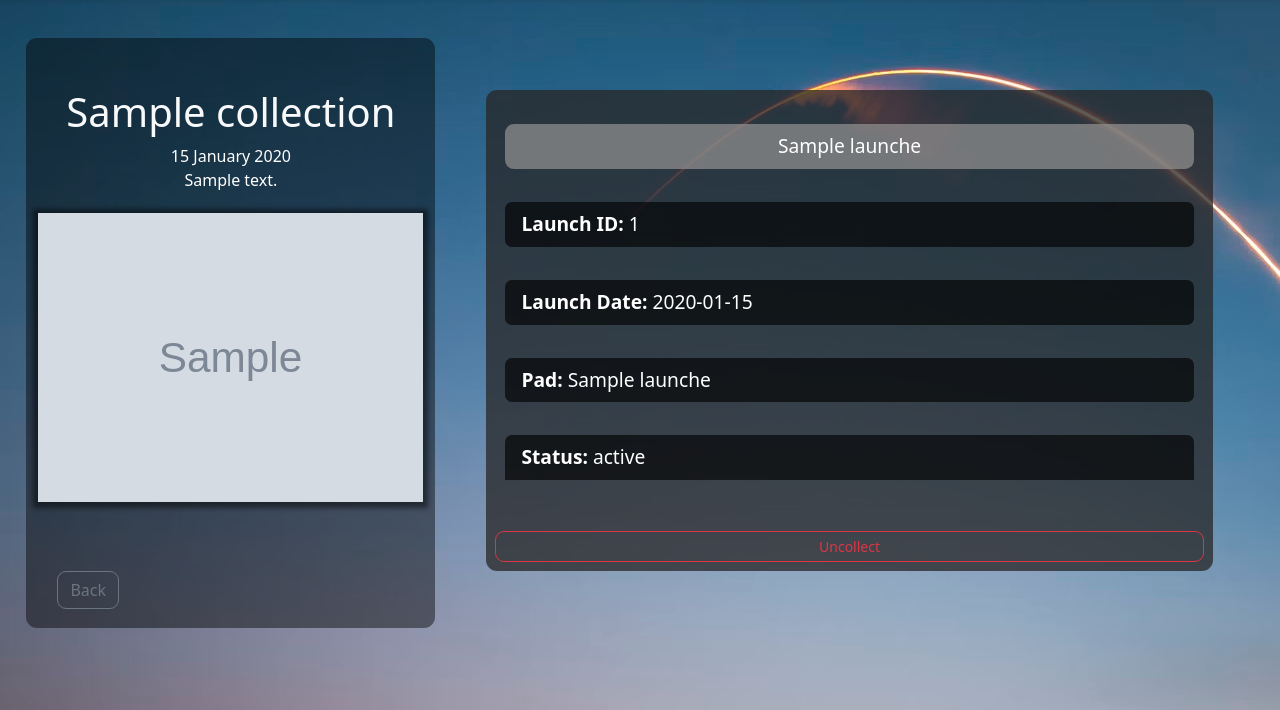
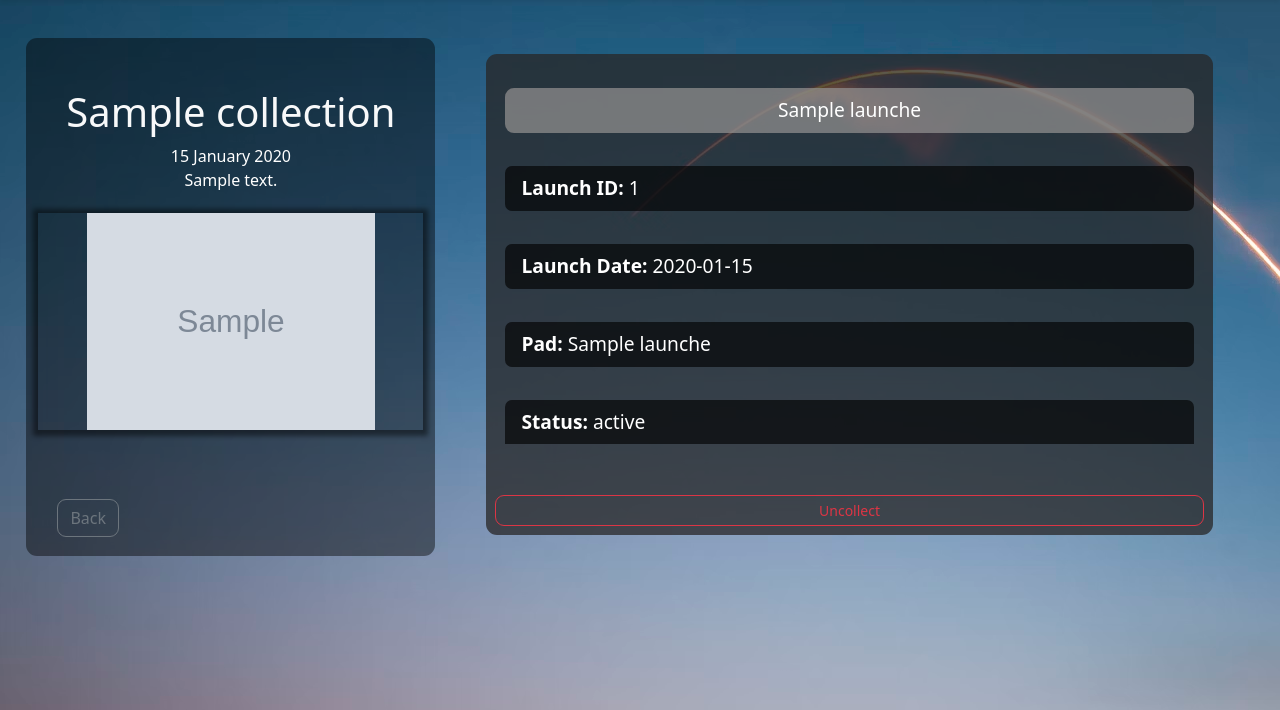
Before and after one commit to jonjones320/Capstone-1, a Flask app: page /collection/1 in a window 1280 px wide. Shown: the part 90-800 px from the top of the page. Run offline with Flask 3, Linux system fonts and the light colour scheme; tables that the repository leaves empty hold one stand-in row (values such as "Sample post"); grey boxes marked "Sample" are stand-in pictures; some libraries are stand-ins or nearby versions.

Commit message:
Changed sizing of the collection image when viewing the collection

```diff
--- a/static/stylesheets/style.css
+++ b/static/stylesheets/style.css
@@ -709,8 +709,8 @@
   }
 
   #collection-image {
-    height: 100%;
-    width: 100%;
+    height: 75%;
+    width: 75%;
   }
 
   .collection-header {
@@ -893,7 +893,8 @@
   .launch-name {
     color: #f8f9fa;
     text-decoration: none;
-    background-color: #000000a7;
+    background-color: #474646b8;
+    border-radius: 5px;
   }
 
   #launches.no-hover .launch-area {
--- a/templates/collection/view.html
+++ b/templates/collection/view.html
@@ -10,7 +10,7 @@
       <div class="single-message">{{ collection.description }}</div>
       <div class="collection-image">
         <a href="{{ collection.img_url }}">
-          <img src="{{ collection.img_url }}" alt="Add an image for this collection" class="img-fluid">
+          <img src="{{ collection.img_url }}" alt="Add an image for this collection" id="collection-image">
         </a>
       </div>
     </div>
@@ -39,7 +39,7 @@
                   <li class="list-group-item"><b>Pad:</b> {{ launch.pad_name }}</li>
                   <li class="list-group-item"><b>Status:</b> {{ launch.status }}</li>
                   </a>
-                <a href="/launch/uncollect/{{ launch.id }}" class="btn btn-outline-danger btn-sm">Uncollect</a>
+                <a href="/launch/uncollect/{{ launch.id }}/{{ collection.id }}" class="btn btn-outline-danger btn-sm">Uncollect</a>
               </div>
             {% endfor %}
           {% else %}
```
